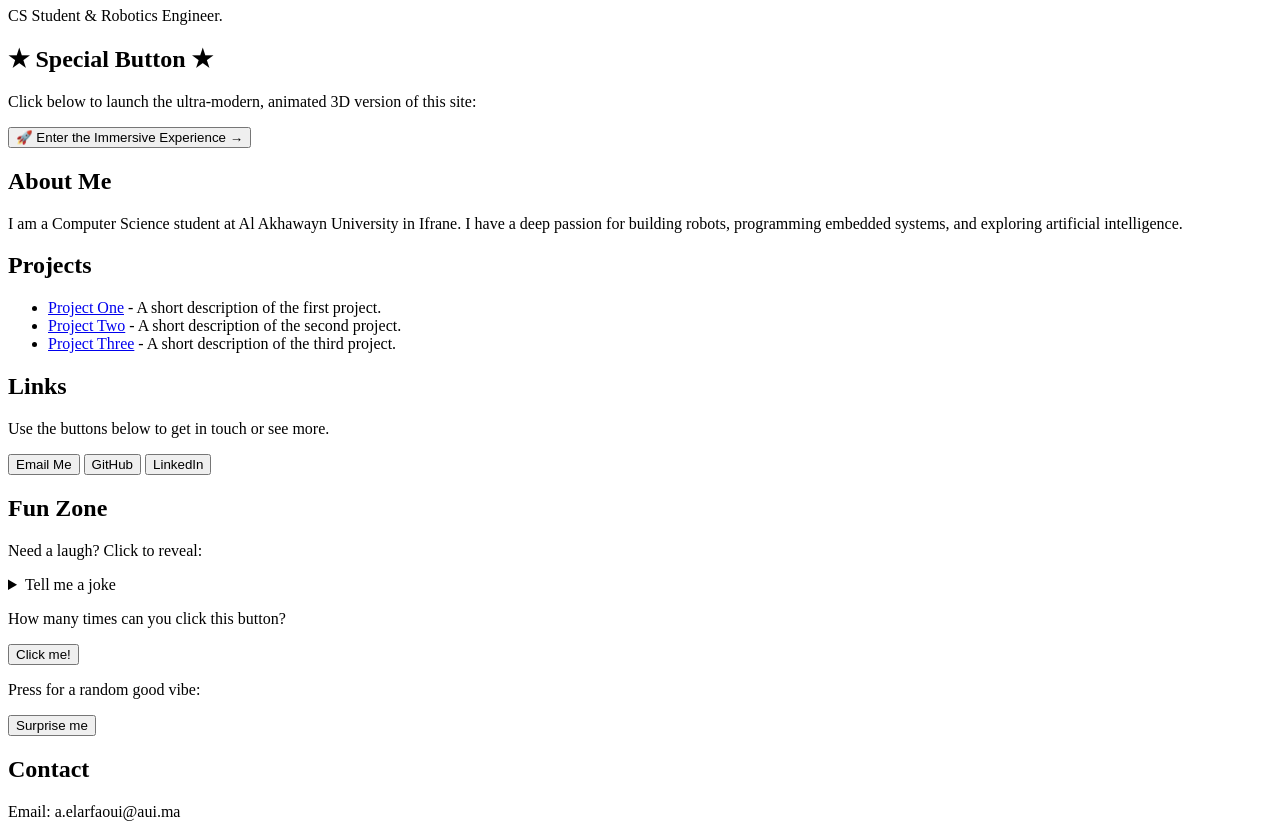
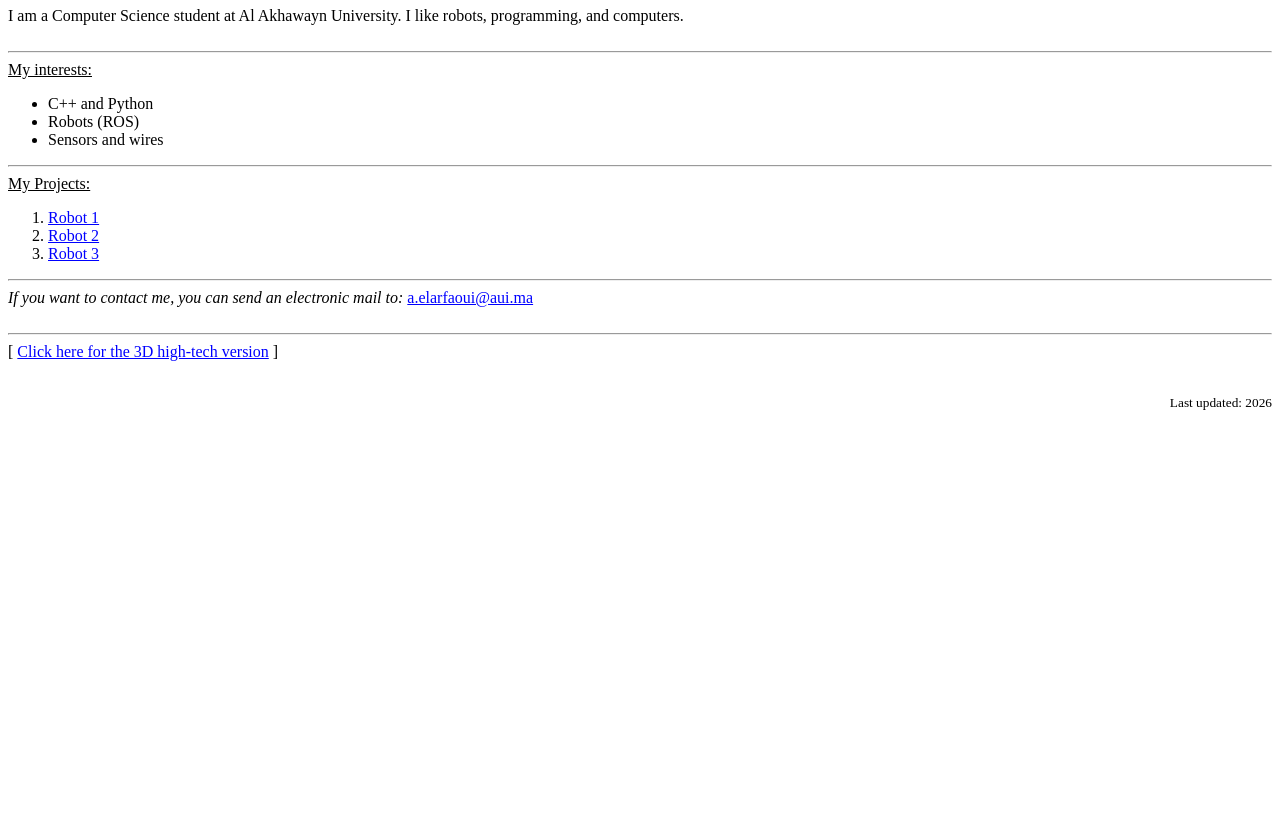
Before and after one commit to armex-code/portfolio-website, a plain HTML site: page index.html in a window 1280 px wide. Shown: the part 73-910 px from the top of the page. After the commit the page ends 800 px from the top, so only its background shows below. Drawn offline with Linux system fonts and the light colour scheme.

Commit message:
Rewrite basic page to early 90s primitive aesthetic

```diff
--- a/index.html
+++ b/index.html
@@ -1,57 +1,50 @@
-<!DOCTYPE html>
-<html lang="en">
+<html>
 <head>
-  <meta charset="UTF-8">
-  <meta name="viewport" content="width=device-width, initial-scale=1.0">
-  <title>Abdel Elarfaoui - Portfolio</title>
+<title>Abdel Elarfaoui Homepage</title>
 </head>
-<body>
+<body bgcolor="#FFFFFF" text="#000000" link="#0000FF" vlink="#800080" alink="#FF0000">
 
-  <h1>Abdel Elarfaoui</h1>
-  <p>CS Student & Robotics Engineer.</p>
+<center>
+<marquee width="50%">Welcome to my World Wide Web page!</marquee>
+</center>
 
-  <h2>★ Special Button ★</h2>
-  <p>Click below to launch the ultra-modern, animated 3D version of this site:</p>
-  <p>
-    <button onclick="window.location.href='experience.html'">
-      🚀 Enter the Immersive Experience →
-    </button>
-  </p>
+<hr>
 
-  <h2>About Me</h2>
-  <p>
-    I am a Computer Science student at Al Akhawayn University in Ifrane. I have a deep passion for building robots,
-    programming embedded systems, and exploring artificial intelligence.
-  </p>
+<b>Hello, my name is Abdel Elarfaoui.</b>
+<br><br>
+I am a Computer Science student at Al Akhawayn University.
+I like robots, programming, and computers.
 
-  <h2>Projects</h2>
-  <ul>
-    <li><a href="projects/project-one.html">Project One</a> - A short description of the first project.</li>
-    <li><a href="projects/project-two.html">Project Two</a> - A short description of the second project.</li>
-    <li><a href="projects/project-three.html">Project Three</a> - A short description of the third project.</li>
-  </ul>
+<br><br>
+<hr>
 
-  <h2>Links</h2>
-  <p>Use the buttons below to get in touch or see more.</p>
-  <button onclick="window.location.href='mailto:a.elarfaoui@aui.ma'">Email Me</button>
-  <button onclick="window.location.href='https://github.com/armex-code'">GitHub</button>
-  <button onclick="window.location.href='https://www.linkedin.com/in/ar-elarfaoui/'">LinkedIn</button>
+<u>My interests:</u>
+<ul>
+<li>C++ and Python</li>
+<li>Robots (ROS)</li>
+<li>Sensors and wires</li>
+</ul>
 
-  <h2>Fun Zone</h2>
-  <p>Need a laugh? Click to reveal:</p>
-  <details>
-    <summary>Tell me a joke</summary>
-    <p>Why do programmers prefer dark mode? Because light attracts bugs!</p>
-  </details>
+<hr>
 
-  <p>How many times can you click this button?</p>
-  <button onclick="this.firstChild.data = 'Clicked ' + (this.count = (this.count || 0) + 1) + ' times!'">Click me!</button>
+<u>My Projects:</u>
+<ol>
+<li><a href="projects/project-one.html">Robot 1</a></li>
+<li><a href="projects/project-two.html">Robot 2</a></li>
+<li><a href="projects/project-three.html">Robot 3</a></li>
+</ol>
 
-  <p>Press for a random good vibe:</p>
-  <button onclick="alert(['You are awesome!','Keep coding!','Great things ahead!','Stay curious!','You got this!'][Math.floor(Math.random()*5)])">Surprise me</button>
+<hr>
 
-  <h2>Contact</h2>
-  <p>Email: a.elarfaoui@aui.ma</p>
+<i>If you want to contact me, you can send an electronic mail to:</i> <a href="mailto:a.elarfaoui@aui.ma">a.elarfaoui@aui.ma</a>
+
+<br><br>
+<hr>
+
+[ <a href="experience.html">Click here for the 3D high-tech version</a> ]
+
+<br><br>
+<p align="right"><small>Last updated: 2026</small></p>
 
 </body>
 </html>
```
